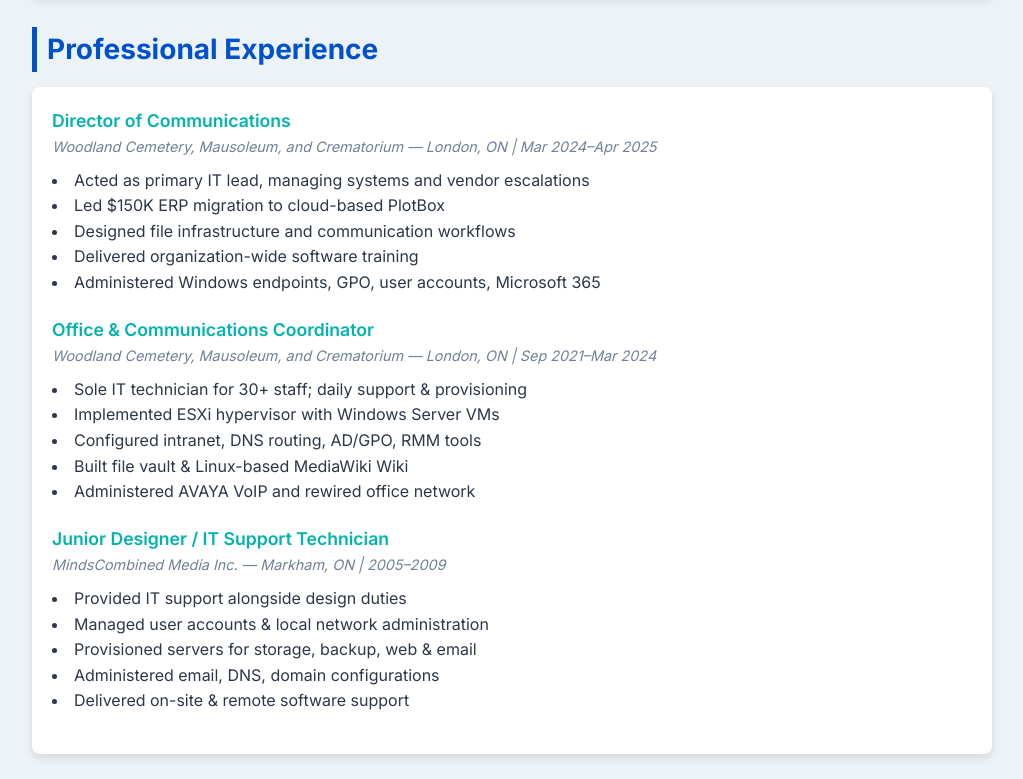
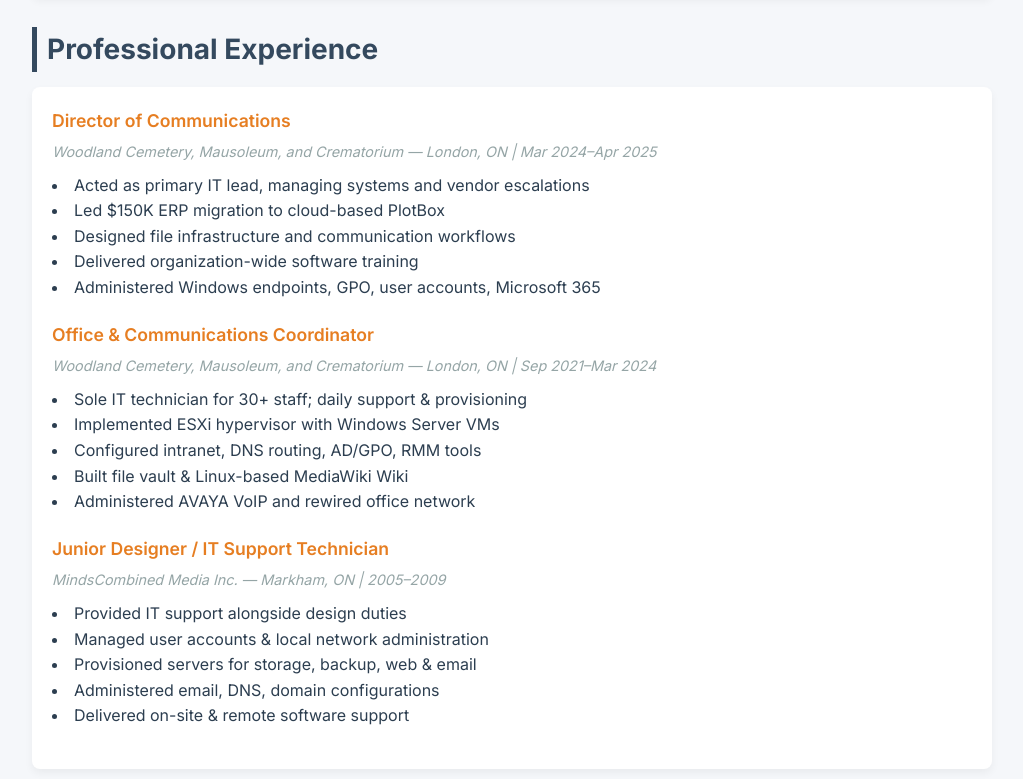
Before and after one commit to thinspirit/rgvildys_resume, a plain HTML site: page index.html in a window 1280 px wide. Shown: the part 1261-2040 px from the top of the page, without its empty margins (128-1151 px from the left). Drawn offline with Linux system fonts and the light colour scheme.

Commit message:
Update index.html

```diff
--- a/index.html
+++ b/index.html
@@ -8,12 +8,12 @@
   <link href="https://fonts.googleapis.com/css2?family=Inter:wght@300;400;600;700&display=swap" rel="stylesheet">
   <style>
     :root {
-      --primary: #0052cc;
-      --secondary: #edf2f7;
-      --accent: #00b5ad;
-      --text: #2d3748;
-      --card-bg: #ffffff;
-      --shadow: rgba(0, 0, 0, 0.1);
+      --primary: #34495e;       /* Dark blue-gray */
+      --secondary: #f5f7fa;     /* Light gray */
+      --accent: #e67e22;        /* Warm orange */
+      --text: #2c3e50;          /* Dark slate */
+      --card-bg: #ffffff;       /* White */
+      --shadow: rgba(0, 0, 0, 0.05);
     }
     * { box-sizing: border-box; margin: 0; padding: 0; }
     body {
@@ -44,9 +44,10 @@
       flex-wrap: wrap;
       gap: 15px;
       font-size: 0.9rem;
-      color: #4a5568;
+      color: #718096;
     }
     .contact a { color: var(--accent); text-decoration: none; }
+    .contact a:hover { text-decoration: underline; }
     .section {
       margin-bottom: 30px;
     }
@@ -64,7 +65,6 @@
       box-shadow: 0 4px 8px var(--shadow);
       margin-bottom: 20px;
     }
-    /* Two-column grid for skills */
     .grid-2 {
       display: grid;
       grid-template-columns: repeat(auto-fit, minmax(200px, 1fr));
@@ -81,12 +81,13 @@
       font-weight: 600;
       font-size: 1.1rem;
       color: var(--accent);
+      margin-bottom: 5px;
     }
     .job-meta {
       font-style: italic;
       font-size: 0.9rem;
       margin-bottom: 10px;
-      color: #718096;
+      color: #95a5a6;
     }
     @media (max-width: 600px) {
       header h1 { font-size: 2rem; }
@@ -183,7 +184,6 @@
 
     <section class="section">
       <h2>Professional Experience</h2>
-
       <div class="card">
         <div class="job">
           <div class="job-title">Director of Communications</div>
```
